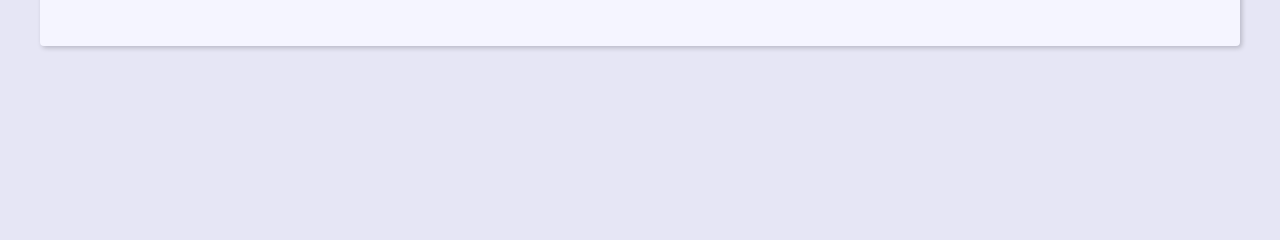
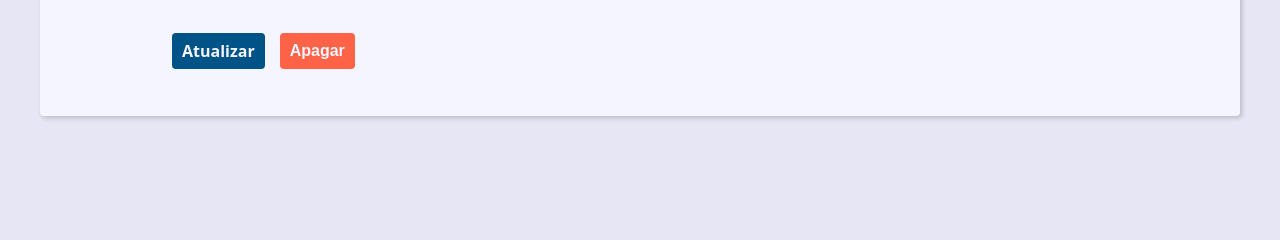
Before and after one commit to cauecrb/projeto_django_1, a Django app: template contact/templates/contact/pages/contact.html in a window 1280 px wide. Shown: the part 473-713 px from the top of the page. Run offline with Django 4.2, Linux system fonts and the light colour scheme; the template is opened without the code that fills it, so the values that code supplies are empty.

Commit message:
create delete route

```diff
--- a/contact/templates/contact/pages/contact.html
+++ b/contact/templates/contact/pages/contact.html
@@ -5,11 +5,28 @@
     <h1 class="single-contact-name">
         {{ contact.first_name }} {{ contact.last_name }}
     </h1>
+
     <p><b>ID: </b> {{contact.id}} </p>
     <p><b>E-mail: </b> {{contact.email}} </p>
     <p><b>Telefone: </b> {{contact.phone}} </p>
     <p><b>Descrição: </b> {{contact.description}} </p>
     <p><b>Categoria: </b> {{contact.category.name}} </p>
+
+
+    <div class="contact-links">
+      <a class="btn btn-link" href="{% url 'contact:update' contact.id %}">Atualizar</a>
+
+      <form action="{% url 'contact:delete' contact.id %}" method="POST">
+        {% csrf_token %}
+
+        {% if confirmation == 'no' %}
+          <input type="hidden" name="confirmation" value="yes">
+          <button class="btn btn-link btn-delete" type="submit">Confirma?</button>
+        {% else %}
+          <button class="btn btn-link btn-delete" type="submit">Apagar</button>
+        {% endif %}
+      </form>
+    </div>
 </div>
 
 {% endblock content %}
--- a/contact/urls.py
+++ b/contact/urls.py
@@ -11,5 +11,5 @@ urlpatterns = [
     path('contato/<int:contact_id>/info/', views.contact, name='contact'),
     path('contato/create/', views.create, name='create'),
     path('contatp/<int:contact_id>/update/', views.update, name='update'),
-    path('contatp/<int:contact_id>/delete/', views.contact, name='contact'),
+    path('contatp/<int:contact_id>/delete/', views.delete, name='delete'),
 ]
--- a/static/global/css/style.css
+++ b/static/global/css/style.css
@@ -25,7 +25,6 @@
   --transition-slow: 1s;
   --default-border-radius: 4px;
 }
-
 *,
 *::before,
 *::after {
@@ -33,11 +32,9 @@
   padding: 0;
   box-sizing: border-box;
 }
-
 html {
   font-size: 62.5%;
 }
-
 body {
   font-family: system-ui, -apple-system, BlinkMacSystemFont, 'Segoe UI', Roboto,
     Oxygen, Ubuntu, Cantarell, 'Open Sans', 'Helvetica Neue', sans-serif;
@@ -47,13 +44,11 @@ body {
   -webkit-font-smoothing: antialiased;
   background: var(--clr-light-gray);
 }
-
 img,
 svg {
   display: block;
   max-width: 100%;
 }
-
 .header {
   background: var(--clr-black);
   padding: var(--spacing);
@@ -61,33 +56,27 @@ svg {
   z-index: 1;
   position: relative;
 }
-
 .header-heading {
   font-size: var(--biggest-font-size);
   text-align: center;
 }
-
 .header-link {
   color: var(--link-light-color);
   text-decoration: none;
   transition: filter var(--transition-fast) ease-in-out;
 }
-
 .header-link:hover {
   filter: brightness(70%);
 }
-
 .menu {
   margin: var(--spacing);
 }
-
 .menu-list {
   list-style: none;
   display: flex;
   justify-content: center;
   flex-flow: row wrap;
 }
-
 .menu-link {
   display: block;
   padding: var(--spacing);
@@ -96,11 +85,9 @@ svg {
   transition: background-color var(--transition-fast) ease-in-out;
   border-radius: var(--default-border-radius);
 }
-
 .menu-link:hover {
   background: var(--clr-light-shadow-10);
 }
-
 .content {
   max-width: var(--main-page-width);
   margin: calc(var(--spacing) * 2) auto;
@@ -109,73 +96,59 @@ svg {
   box-shadow: 2px 2px 5px var(--clr-dark-shadow-20);
   border-radius: var(--default-border-radius);
 }
-
 .responsive-table {
   width: 100%;
   overflow-x: auto;
 }
-
 .contacts-table {
   width: 100%;
   min-width: var(--table-min-width);
   border-collapse: collapse;
 }
-
 .table-caption {
   font-size: var(--medium-font-size);
   font-weight: bold;
   padding: var(--spacing);
 }
-
 .table-row {
   text-align: left;
   text-overflow: ellipsis;
   transition: background-color var(--transition-fast) ease-in-out;
 }
-
 .table-row:nth-of-type(2n) {
   background: var(--clr-dark-shadow-5);
 }
-
 .table-row:not(.table-row-header):hover {
   background: var(--clr-dark-shadow-10);
 }
-
 .table-row-header {
   background: var(--clr-light-gray);
   color: var(--clr-black);
 }
-
 .table-cel,
 .table-header {
   padding: var(--spacing);
 }
-
 .table-link {
   color: var(--link-dark-color);
   transition: color var(--transition-fast) ease-in-out;
   text-decoration: none;
 }
-
 .table-link:hover {
   color: var(--clr-black);
 }
-
 @media (min-width: 600px) {
   .single-contact {
     max-width: 80%;
     margin: calc(var(--spacing) * 2) auto;
   }
 }
-
 .single-contact h1 {
   margin: 1rem 0;
 }
-
 .single-contact p {
   margin: 1rem 0;
 }
-
 .pagination {
   margin-top: var(--spacing);
   display: flex;
@@ -183,24 +156,20 @@ svg {
   padding: calc(var(--spacing) * 0.8);
   font-size: var(--small-font-size);
 }
-
 .pagination .step-links {
   display: flex;
   gap: calc(var(--spacing) * 0.8);
 }
-
 .pagination .step-links a {
   color: var(--link-dark-color);
   transition: color var(--transition-fast) ease-in-out;
   text-decoration: none;
   display: block;
 }
-
 .search {
   display: flex;
   justify-content: center;
 }
-
 .search-input {
   font-size: var(--medium-font-size);
   padding: 1rem 2rem;
@@ -209,11 +178,9 @@ svg {
   border-radius: var(--default-border-radius);
   border: 1px solid var(--link-light-color);
 }
-
 .search-input:focus {
   box-shadow: 0 0 15px var(--link-light-color);
 }
-
 .message {
   max-width: 600px;
   margin: var(--spacing) auto;
@@ -223,31 +190,25 @@ svg {
   border-radius: var(--default-border-radius);
   font-size: var(--smaller-font-size);
 }
-
 .message.success {
   background: rgba(0, 255, 0, 0.3);
   border: 1px solid rgba(0, 255, 0, 90%);
 }
-
 .message.error {
   background: rgba(255, 0, 0, 0.3);
   border: 1px solid rgba(255, 0, 0, 90%);
 }
-
 .message.warning {
   background: rgba(255, 255, 0, 0.3);
   border: 1px solid rgba(255, 255, 0, 90%);
 }
-
 .form-wrapper {
   max-width: 60rem;
   margin: var(--spacing) auto;
 }
-
 .form-content {
   margin: var(--spacing) 0;
 }
-
 .form-group {
   display: flex;
   flex-direction: column;
@@ -261,18 +222,15 @@ svg {
 .errorlist.nonfield {
   color: inherit;
 }
-
 .form-group p {
   margin: 1em 0;
 }
-
 .form-group .help-text,
 .form-group .help-text ~ ul {
   margin: 0;
   font-size: var(--smallest-font-size);
   list-style: none;
 }
-
 .form-group input,
 .form-group textarea,
 .form-group select {
@@ -280,18 +238,15 @@ svg {
   border-radius: var(--default-border-radius);
   border: 1px solid var(--link-dark-color);
 }
-
 .form-group input:focus,
 .form-group textarea:focus,
 .form-group select:focus {
   outline: none;
   box-shadow: 0 0 5px var(--link-dark-color);
 }
-
 .form-group label {
   font-size: var(--smaller-font-size);
 }
-
 .btn {
   background-color: var(--link-dark-color);
   color: var(--clr-white);
@@ -302,13 +257,31 @@ svg {
   cursor: pointer;
   transition: filter var(--transition-fast) ease-in-out;
 }
-
 .btn:hover {
   filter: brightness(90%);
 }
-
 .btn:focus,
 .btn:active {
   filter: brightness(80%);
   box-shadow: 0 0 5px var(--link-dark-color);
 }
+
+.contact-links {
+  margin-block: calc(var(--small-font-size) * 2);
+  display: flex;
+  align-items: center;
+  gap: 0 var(--spacing);
+}
+
+.btn-link {
+  font-size: var(--small-font-size);
+  text-decoration: none;
+  font-weight: bold;
+  padding: 1rem;
+  display: block;
+  line-height: var(--small-font-size);
+}
+
+.btn-delete {
+  background: tomato;
+}
```
Also changed, not shown: contact/views/contact_forms.py (+21 -0 lines), static/style.css (+21 -0 lines).
